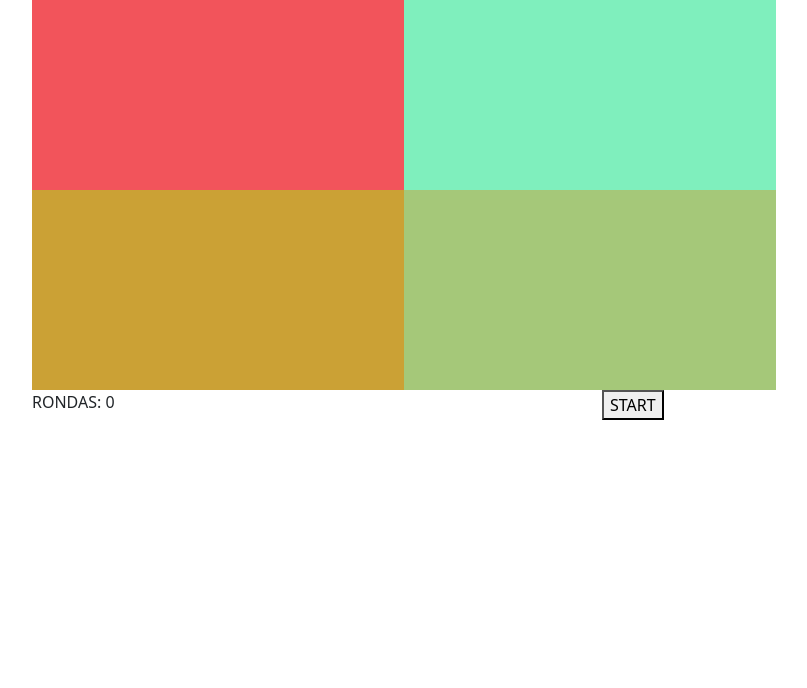
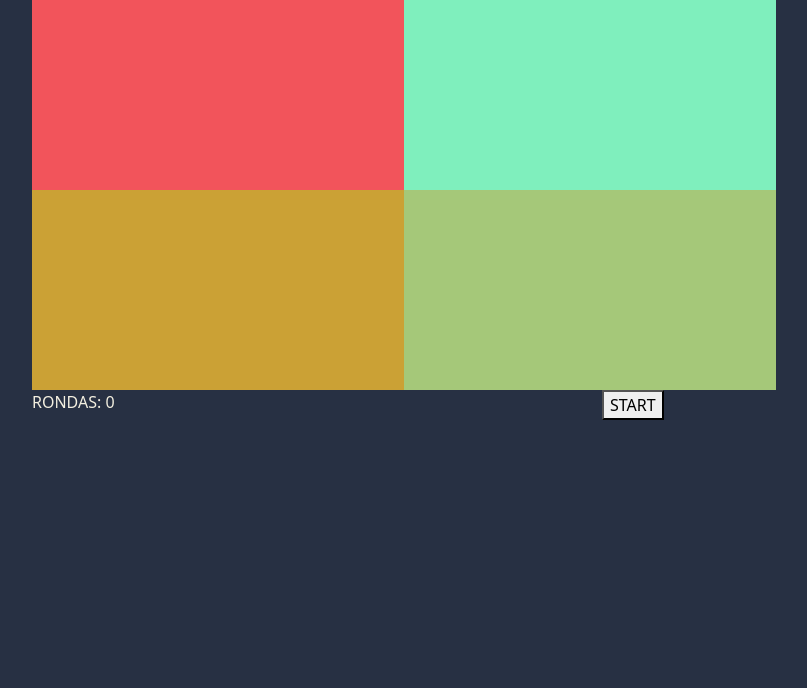
Before and after one commit to Iara-Pou/juego-simon-dice, a plain HTML site: page index.html in a window 1280 px wide. Shown: the part 112-800 px from the top of the page, without its empty margins (50-857 px from the left). Drawn offline with nearby package versions, Linux system fonts and the light colour scheme.

Commit message:
Da color a letra y fondo

```diff
--- a/styles.css
+++ b/styles.css
@@ -1,3 +1,8 @@
+body{
+    background-color: #273043;
+    color: #F3EFE0;
+}
+
 .cuadrado{
     height: 200px;
 }
```
